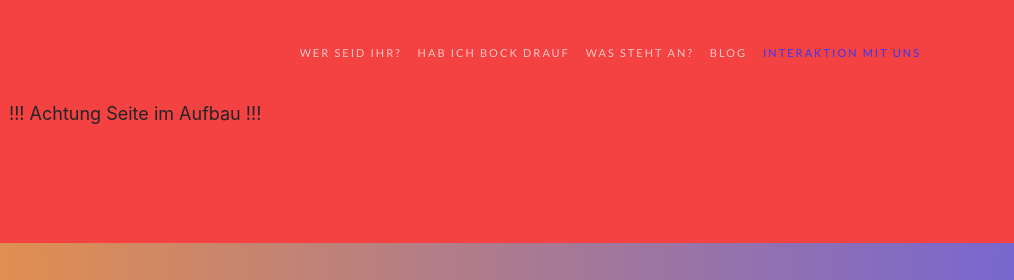
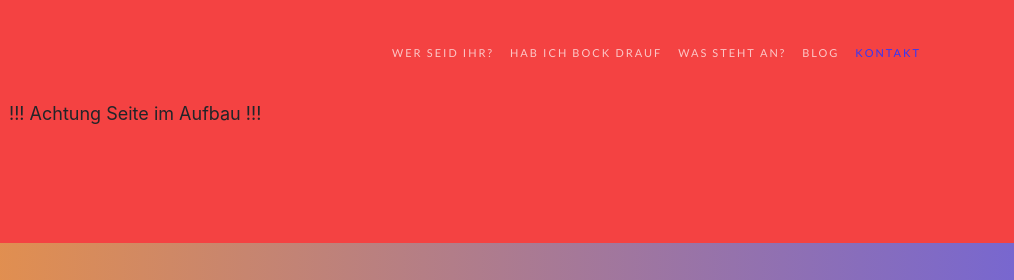
Before and after one commit to binary-bugs/binary-bugy.github.io, a website with bundled scripts: page index.html in a window 1280 px wide. Shown: the top 280 px of the page, 266-1280 px from the left. Built offline with nearby package versions, Linux system fonts and the light colour scheme; a web font is replaced by a local one.

Commit message:
Kontakt-Button geaendert

```diff
--- a/index.html
+++ b/index.html
@@ -66,7 +66,7 @@
               <a class="nav-link js-scroll-trigger" href="#blog">Blog</a>
             </li>
             <li class="nav-item">
-              <a class="nav-link js-scroll-trigger" href="#kontakt">Interaktion mit uns</a>
+              <a class="nav-link js-scroll-trigger" href="#kontakt">Kontakt</a>
             </li>
           </ul>
         </div>
```
